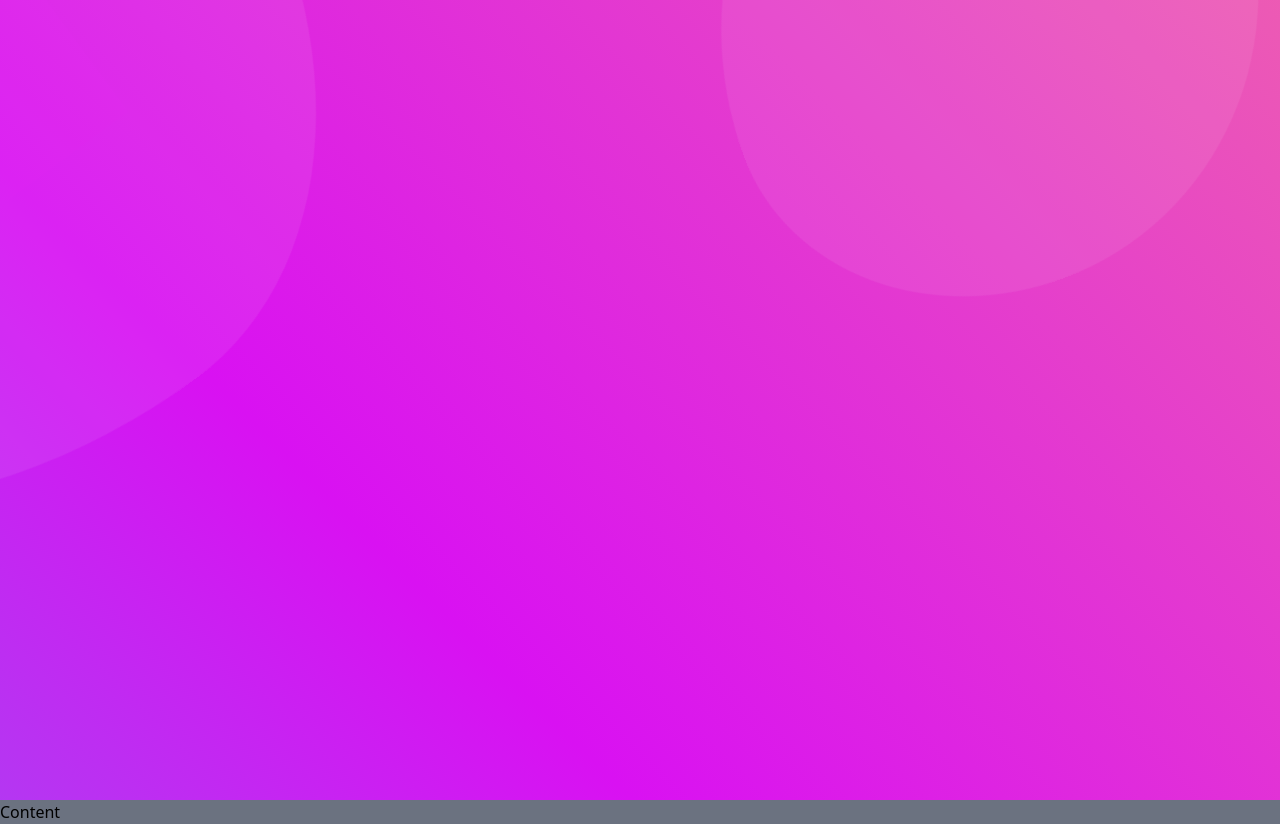
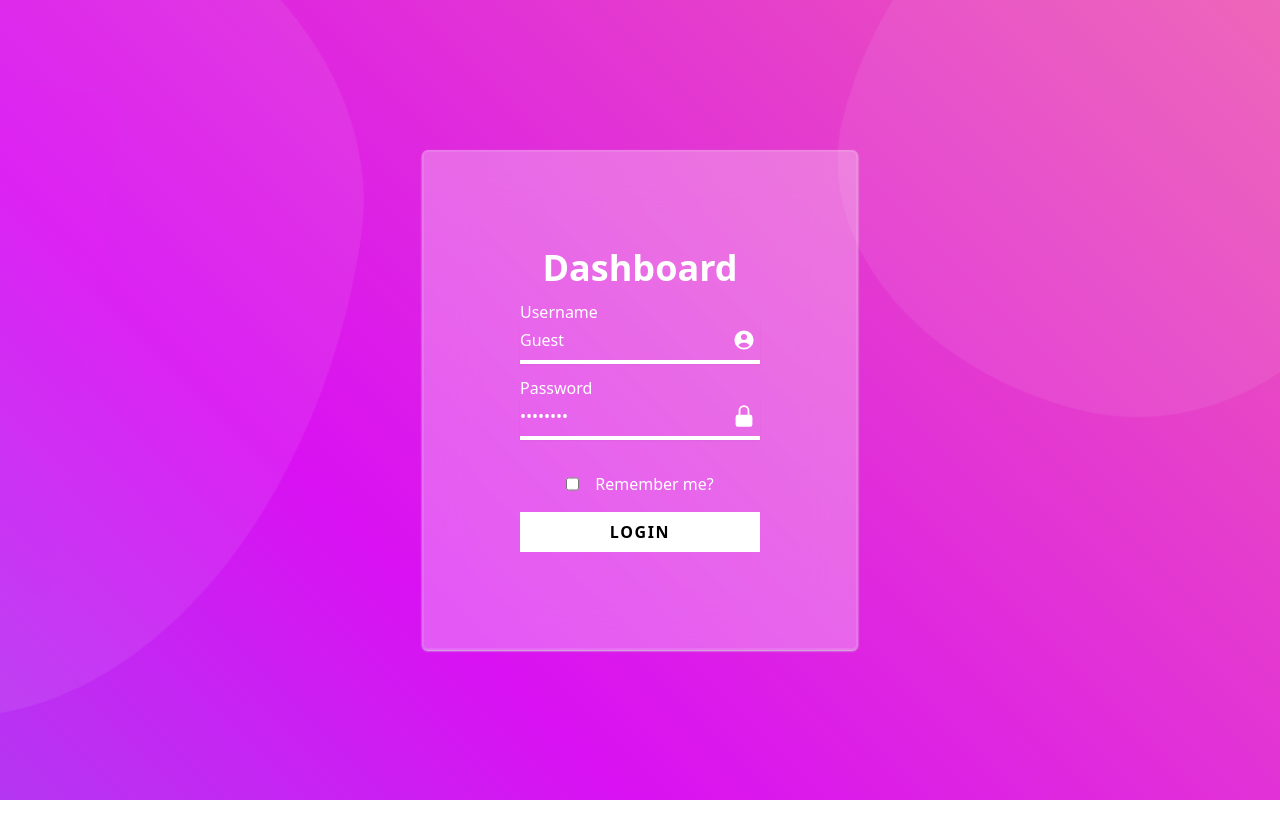
Before and after one commit to mrphilipp7/fun-web, a Next.js app in the folder my-fun/: page / in a window 1280 px wide. After the commit the page ends 800 px from the top, so only its background shows below. Built offline with nearby package versions, Linux system fonts and the light colour scheme.

Commit message:
set up home screen

```diff
--- a/my-fun/package.json
+++ b/my-fun/package.json
@@ -9,12 +9,15 @@
     "lint": "next lint"
   },
   "dependencies": {
+    "@headlessui/react": "^1.7.12",
+    "@heroicons/react": "^2.0.16",
     "@types/node": "18.14.4",
     "@types/react": "18.0.28",
     "@types/react-dom": "18.0.11",
     "next": "13.2.3",
     "react": "18.2.0",
     "react-dom": "18.2.0",
+    "react-hook-form": "^7.43.3",
     "typescript": "4.9.5"
   },
   "devDependencies": {
--- a/my-fun/src/components/Layout.tsx
+++ b/my-fun/src/components/Layout.tsx
@@ -6,7 +6,6 @@ const Layout = ({ children }: Props) => {
   return (
     <>
       <main className="relative flex h-screen bg items-center">{children}</main>
-      <footer className="flex-1 bg-gray-500">Content</footer>
     </>
   );
 };
--- /dev/null
+++ b/my-fun/src/pages/HomePage.tsx
@@ -0,0 +1,17 @@
+import Head from "next/head";
+const HomePage = () => {
+  return (
+    <>
+      <Head>
+        {" "}
+        <title>Home Page</title>
+        <meta name="description" content="Generated by create next app" />
+        <meta name="viewport" content="width=device-width, initial-scale=1" />
+        <link rel="icon" href="/favicon.ico" />
+      </Head>
+      <main></main>
+    </>
+  );
+};
+
+export default HomePage;
--- a/my-fun/src/pages/index.tsx
+++ b/my-fun/src/pages/index.tsx
@@ -1,20 +1,95 @@
 import Head from "next/head";
-import Image from "next/image";
-import { Inter } from "next/font/google";
-// import styles from '@/styles/Home.module.css'
+import { useForm } from "react-hook-form";
+import { UserCircleIcon, LockClosedIcon } from "@heroicons/react/20/solid";
+import { useRouter } from "next/router";
+export default function Home() {
+  const router = useRouter();
 
-const inter = Inter({ subsets: ["latin"] });
+  const {
+    register,
+    handleSubmit,
+    formState: { errors },
+  } = useForm({
+    defaultValues: {
+      userName: "Guest",
+      password: "password",
+      remember: false,
+    },
+  });
 
-export default function Home() {
+  //data is object to pass to API
+  const onSubmit = handleSubmit((data) => {
+    console.log(data);
+    router.push("./HomePage");
+  });
   return (
     <>
       <Head>
-        <title>Create Next App</title>
+        <title>Login Page</title>
         <meta name="description" content="Generated by create next app" />
         <meta name="viewport" content="width=device-width, initial-scale=1" />
         <link rel="icon" href="/favicon.ico" />
       </Head>
-      <main></main>
+      <main>
+        <div className=" flex justify-center">
+          <div className="backdrop-blur-xl bg-white/30 p-14 sm:p-24 text-center rounded-md border-white/10 border-2 shadow-sm shadow-gray-300">
+            <h1 className="text-4xl text-white font-bold">Dashboard</h1>
+            <form className="space-y-4" onSubmit={onSubmit}>
+              <div className="mt-4">
+                {/* //username// */}
+                <div className="py-4 bg-transparent w-60">
+                  <div className="relative w-full">
+                    <input
+                      type="text"
+                      required
+                      {...register("userName", { required: true })}
+                      className={`border-b-4 outline-none shadow-sm pt-2 peer w-full text-white border-white pb-2 bg-transparent`}
+                    />
+                    <span
+                      className={`text-white absolute left-0 bottom-3 peer-focus:-translate-y-7  transition duration-150 ease-in-out pointer-events-none peer-valid:-translate-y-7`}
+                    >
+                      Username
+                    </span>
+                    <div className="absolute w-6 h-6 text-white right-1 bottom-3">
+                      <UserCircleIcon />
+                    </div>
+                  </div>
+                  {errors.userName && <span>Username is required</span>}
+                </div>
+                {/* //password// */}
+                <div className="py-4 bg-transparent w-60">
+                  <div className="relative w-full">
+                    <input
+                      type="password"
+                      required
+                      {...register("password", { required: true })}
+                      className={`border-b-4 outline-none shadow-sm pt-2 peer w-full text-white border-white pb-2 bg-transparent`}
+                    />
+                    <span
+                      className={`text-white absolute left-0 bottom-3 peer-focus:-translate-y-7  transition duration-150 ease-in-out pointer-events-none peer-valid:-translate-y-7`}
+                    >
+                      Password
+                    </span>
+                    <div className="absolute w-6 h-6 text-white right-1 bottom-3">
+                      <LockClosedIcon />
+                    </div>
+                  </div>
+                  {errors.password && <span>Password is required</span>}
+                </div>
+              </div>
+              <div className="flex justify-center space-x-4">
+                <input type="checkbox" {...register("remember")} />
+                <p className="text-white">Remember me?</p>
+              </div>
+              <input
+                type="submit"
+                value="LOGIN"
+                className="w-60 py-2 bg-white text-black tracking-widest font-semibold hover:opacity-80 active:opacity-70"
+              />
+            </form>
+          </div>
+        </div>
+      </main>
     </>
   );
 }
```
Also changed, not shown: 1 other file (tests, documents, lock files or other folders).
